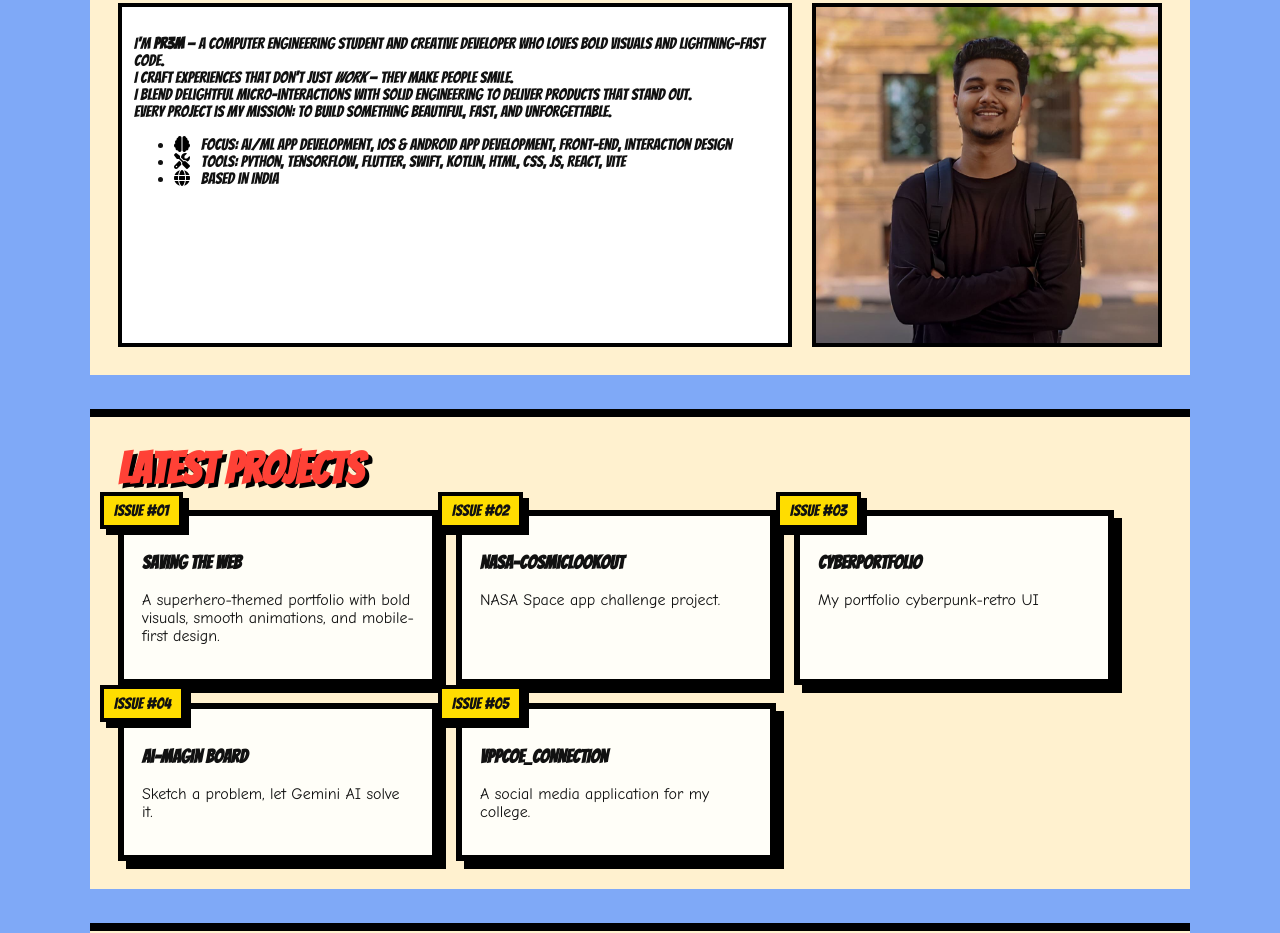
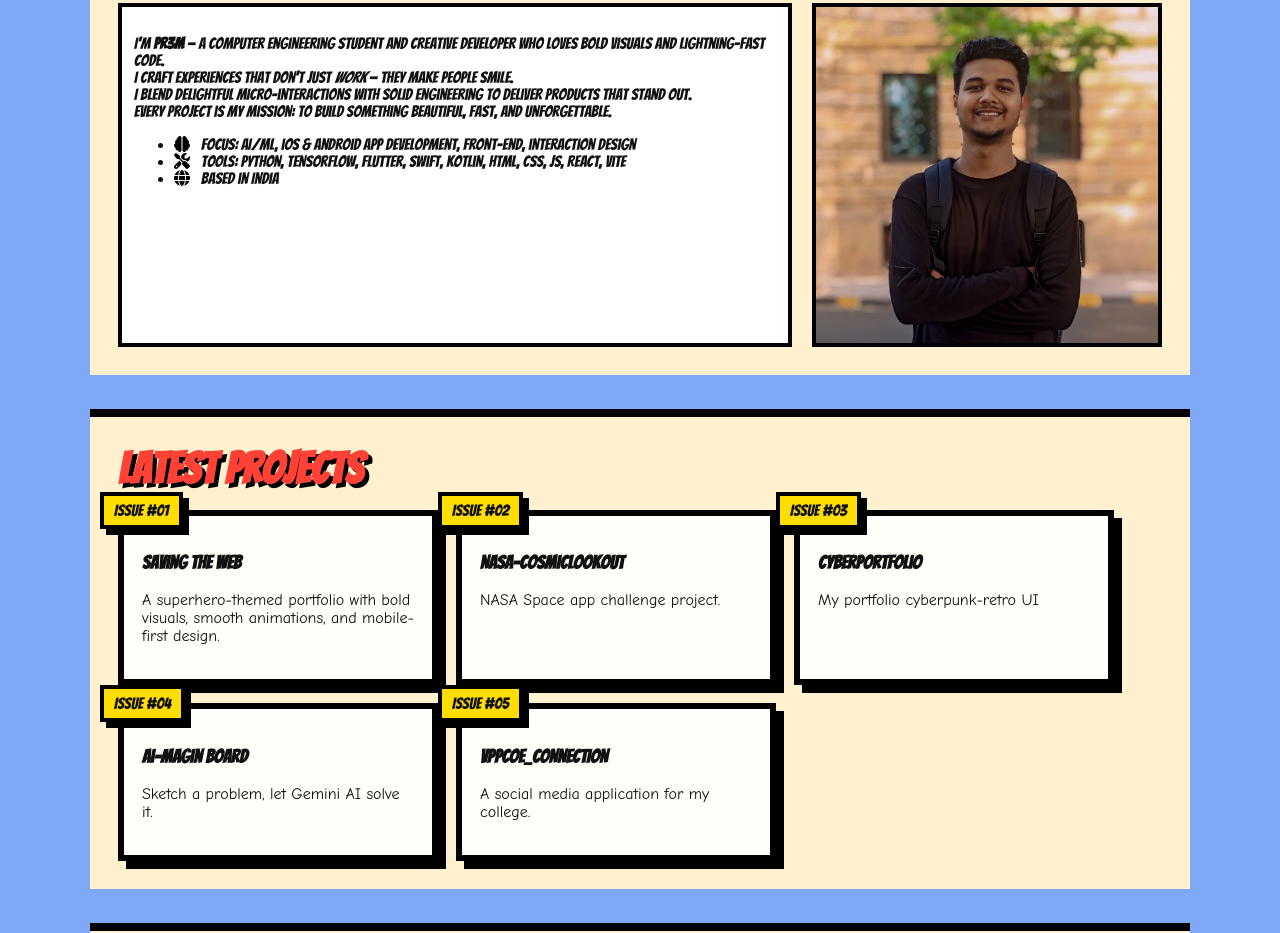
Before and after one commit to pr3m-kamble/pr3m-kamble.github.io, a plain HTML site: page index.html in a window 1280 px wide. Shown: the part 1010-1943 px from the top of the page. Drawn offline with Linux system fonts and the light colour scheme.

Commit message:
Update index.html

```diff
--- a/index.html
+++ b/index.html
@@ -85,7 +85,7 @@
   Every project is my mission: to build something beautiful, fast, and unforgettable.
 </p>
      <ul>
-  <li><i class="fas fa-brain"></i> Focus: AI/ML app development, iOS & Android app development, front-end, interaction design</li>
+  <li><i class="fas fa-brain"></i> Focus: AI/ML, iOS & Android app development, front-end, interaction design</li>
   <li><i class="fas fa-tools"></i> Tools: Python, TensorFlow, Flutter, Swift, Kotlin, HTML, CSS, JS, React, Vite</li>
   <li><i class="fas fa-globe"></i> Based in India</li>
 
```
